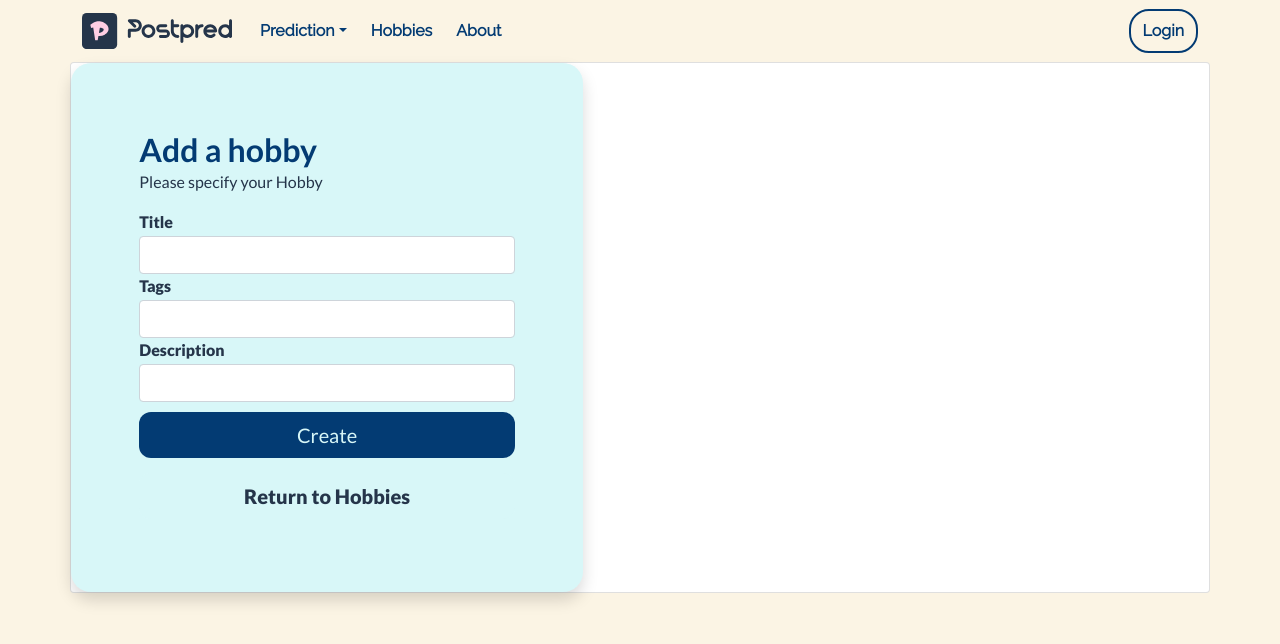
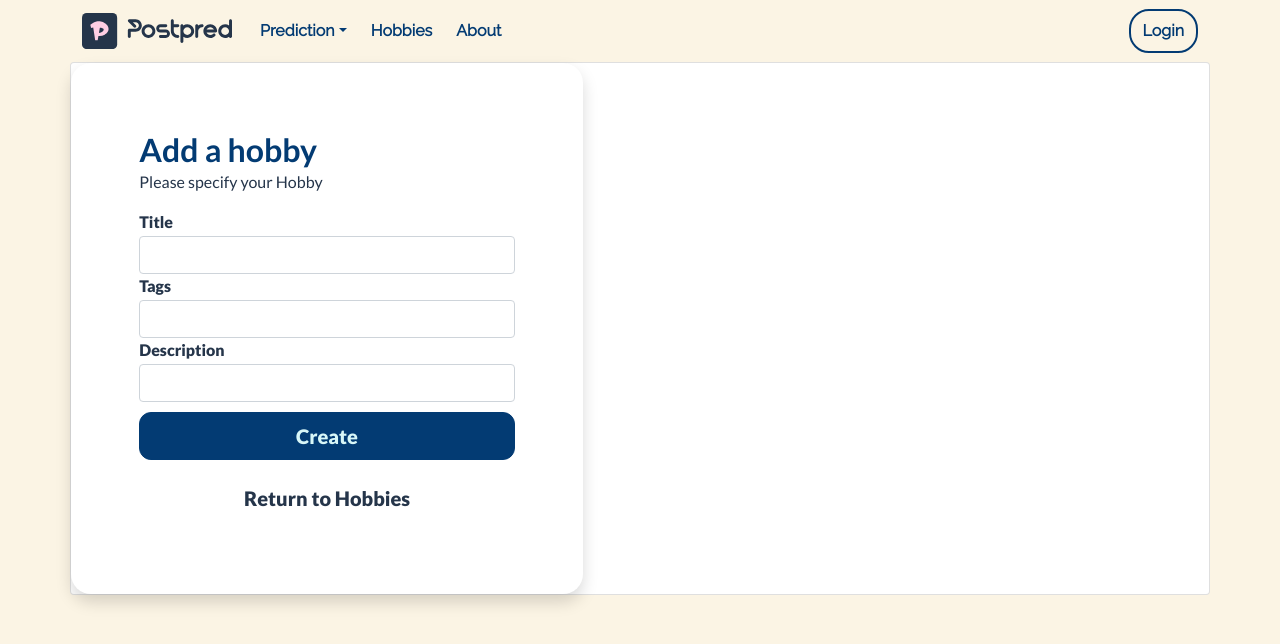
Before and after one commit to floydfdes/app-hobbynest, a React (Create React App) app: page /hobbies/create in a window 1280 px wide. Shown: the top 644 px of the page. Built offline with nearby package versions, Linux system fonts and the light colour scheme.

Commit message:
Ui changes.

```diff
--- a/src/components/About/About.jsx
+++ b/src/components/About/About.jsx
@@ -10,7 +10,7 @@ function About() {
           <div className="accordion-item-about">
             <h3 className="accordion-header" id="headingOne">
               <button
-                className="accordion-button-about"
+                className="accordion-button-about collapsed"
                 type="button"
                 data-bs-toggle="collapse"
                 data-bs-target="#collapseOne"
@@ -22,7 +22,7 @@ function About() {
             </h3>
             <div
               id="collapseOne"
-              className="accordion-collapse collapse show"
+              className="accordion-collapse collapse"
               aria-labelledby="headingOne"
               data-bs-parent="#accordionExample"
             >
--- a/src/components/Hobbies/Hobbie/Hobbie.scss
+++ b/src/components/Hobbies/Hobbie/Hobbie.scss
@@ -88,21 +88,32 @@
   border-radius: 12px !important;
   outline: none !important;
   box-shadow: none !important;
-
+  font-family: RobotoSemiBold !important;
   &-primary {
     background: var(--secondary-color) !important;
     color: var(--primary-color) !important;
-    border: none !important;
+    border: 1px solid var(--secondary-color) !important;
+    &:hover {
+      background: none !important;
+      color: var(--secondary-color) !important;
+      border: 1px solid var(--secondary-color) !important;
+    }
   }
+
   &-secondary {
-    background: var(--primary-color) !important;
+    background: none !important;
     color: var(--fourth-color) !important;
     border-color: var(--fourth-color) !important;
+    &:hover {
+      background: var(--primary-color) !important;
+      color: var(--secondary-color) !important;
+      border: 1px solid var(--secondary-color) !important;
+    }
   }
 }
 
 .create-edit-form {
-  background: var(--primary-color);
+  background: white !important;
   border-radius: 20px;
 
   box-shadow: 0 0.5rem 1rem rgba(0, 0, 0, 0.15) !important;
--- a/src/components/Layout/styles.scss
+++ b/src/components/Layout/styles.scss
@@ -87,6 +87,7 @@
     top: 0%;
     background-color: var(--fifth-color);
     z-index: 999;
+    max-width: 100% !important;
   }
 }
 
```
